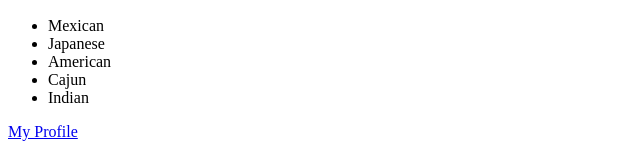
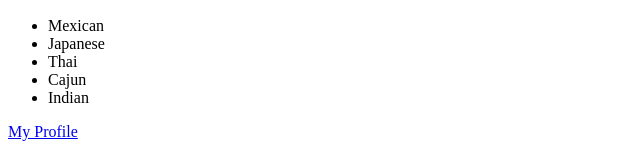
Before and after one commit to KaylaNorris/bio-page, a plain HTML site: page index.html in a window 1280 px wide. Shown: the part 947-1093 px from the top of the page, 0-640 px from the left. Drawn offline with Linux system fonts and the light colour scheme.

Commit message:
added code to HTML file

```diff
--- a/index.html
+++ b/index.html
@@ -41,7 +41,7 @@
             <ul>
                 <li>Mexican</li>
                 <li>Japanese</li>
-                <li>American</li>
+                <li>Thai</li>
                 <li>Cajun</li>
                 <li>Indian</li>
             </ul>
```
